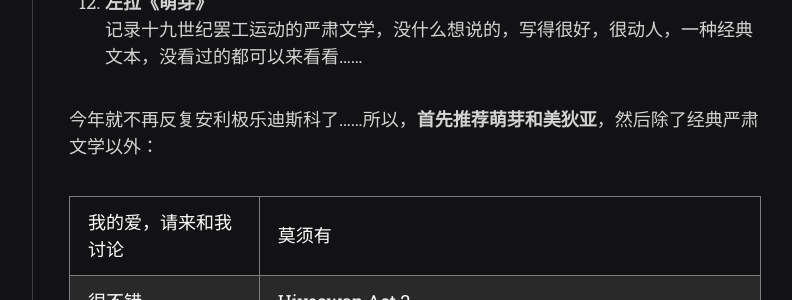
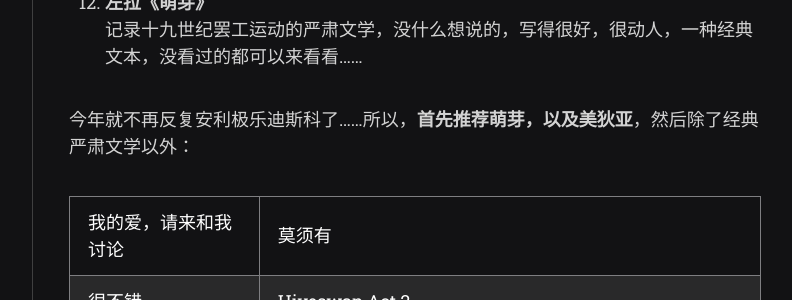
Before and after one commit to scatterdclouds/scatterdclouds.github.io, a Jekyll site: the page built from _posts/2022-06-29-firsthalf2022.md, in a window 1280 px wide. Shown: the part 2818-3118 px from the top of the page, without its empty margins (357-1149 px from the left). Built offline with Jekyll 4.4.1, drawn with Linux system fonts in a browser that asks for light colours; nearby versions of some CDN libraries; some web fonts are replaced; comment, search, counter and statistics services are not loaded.

Commit message:
Update 2022-06-29-firsthalf2022.md

```diff
--- a/_posts/2022-06-29-firsthalf2022.md
+++ b/_posts/2022-06-29-firsthalf2022.md
@@ -34,7 +34,7 @@ comments: true
 
 12. **左拉《萌芽》** <br/> 记录十九世纪罢工运动的严肃文学，没什么想说的，写得很好，很动人，一种经典文本，没看过的都可以来看看……
 
-今年就不再反复安利极乐迪斯科了……所以，**首先推荐萌芽和美狄亚**，然后除了经典严肃文学以外：
+今年就不再反复安利极乐迪斯科了……所以，**首先推荐萌芽，以及美狄亚**，然后除了经典严肃文学以外：
 
 | 我的爱，请来和我讨论 | 莫须有                       |
 | 很不错              | Hiveswap Act 2              |
```
